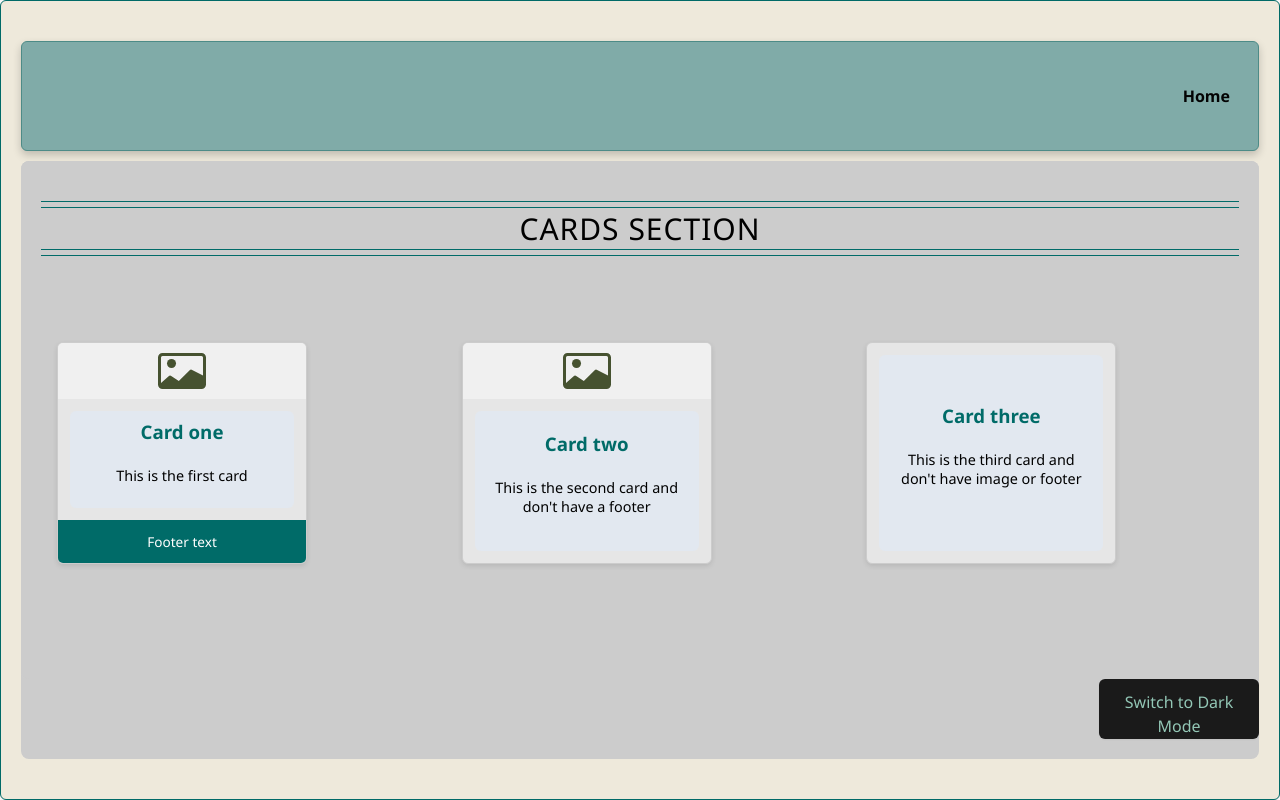
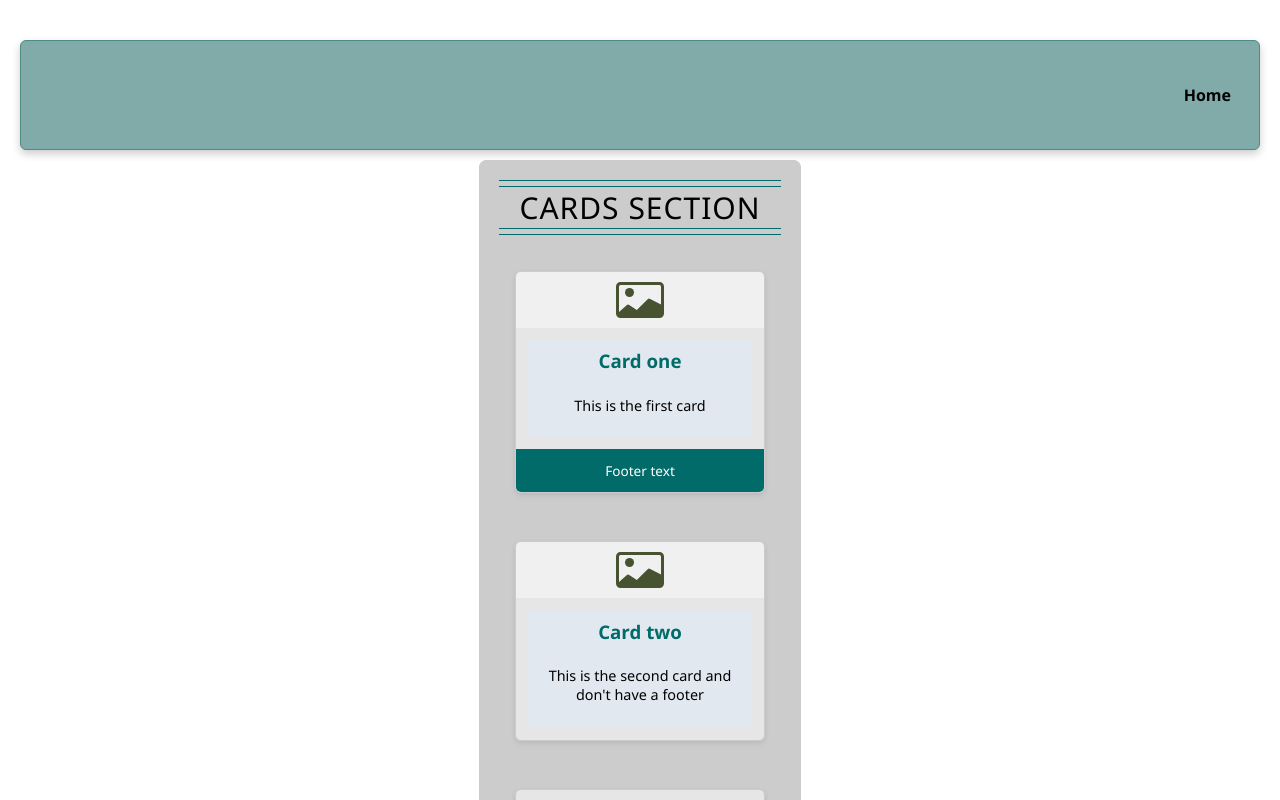
Before and after one commit to Anuska86/LibraryComponent, a React (Vite) app in the folder library-component/: page /cards in a window 1280 px wide. Shown: the top 800 px of the page. Built offline with nearby package versions, Linux system fonts and the light colour scheme.

Commit message:
Update index.css

```diff
--- a/library-component/src/index.css
+++ b/library-component/src/index.css
@@ -3,18 +3,45 @@
 }
 
 html,
-body,
+body {
+  background-color: var(--clr-light-a0);
+  color: var(--clr-dark-a0);
+  font-family: "Segoe UI", Arial, sans-serif;
+  margin: 0;
+  padding: 0;
+  min-height: 100vh;
+  transition: background 0.3s, color 0.3s;
+}
+
+.dark body {
+  background: var(--clr-surface-a0);
+  color: var(--clr-light-a0);
+}
+
 #root {
-  height: 100%;
+  display: flex;
+  flex-direction: column;
+  min-height: 100vh;
+}
+
+.dark #root {
+  background: var(--clr-surface-a20);
 }
 
 a {
-  font-weight: 500;
-  color: #2e37e2;
-  text-decoration: inherit;
+  color: var(--clr-primary-a0);
+  text-decoration: none;
+  transition: color 0.2s;
 }
 a:hover {
-  color: #535bf2;
+  color: var(--clr-primary-a20);
+}
+
+.dark a {
+  color: var(--clr-primary-a40);
+}
+.dark a:hover {
+  color: var(--clr-primary-a10);
 }
 
 nav {
@@ -24,6 +51,8 @@ nav {
 }
 
 header {
+  background: var(--clr-primary-a40);
+  color: var(--clr-light-a0);
   display: flex;
   justify-content: space-between;
   align-items: center;
@@ -32,8 +61,10 @@ header {
   margin-bottom: 10px;
   height: 110px;
   width: 100%;
+  border: 1px solid var(--clr-primary-a20);
   border-radius: 6px;
   box-sizing: border-box;
+  flex: 0 0 auto;
 }
 
 header a {
@@ -45,14 +76,11 @@ header a {
 
 header a:hover {
   color: #535bf2;
-  text-decoration: underline;
-}
-
   .title {
     text-align: center;
     font-size: 30px;
     font-weight: 300;
-  color: #222;
+    color: var(--clr-dark-a0);
     letter-spacing: 1px;
     text-transform: uppercase;
     display: block;
@@ -63,16 +91,8 @@ header a:hover {
     margin-bottom: 70px;
     margin-top: 40px;
   }
-
-.title:after,
-.title:before {
-  content: " ";
-  display: block;
-  width: 100%;
-  border-bottom: 1px solid #c50000;
-  border-top: 1px solid #c50000;
-  height: 5px;
-  background-color: #f5ecd5;
+  margin-bottom: 70px;
+  margin-top: 40px;
 }
 
 .introduction {
@@ -80,21 +100,11 @@ header a:hover {
   align-items: center;
 }
 
-body {
-  margin: 0;
-  padding: 0;
-  background-color: var(--clr-light-a0);
-  color: var(--clr-dark-a0);
-}
-p {
-  font-size: large;
-  color: var(--clr-dark-a0);
-}
-
 main {
-  height: 100vh;
-  width: 100vw;
-  display: block;
+  width: 100%;
+  display: flex;
+  flex: 1 1 auto;
+  flex-direction: column;
   justify-content: center;
   align-items: center;
 }
@@ -167,14 +177,16 @@ button:focus-visible {
 .link-button {
   display: inline-block;
   text-align: center;
-  text-decoration: none;
+  text-decoration: underline;
   border: none;
   padding: 0.75rem 1.375rem;
-  color: initial;
+  color: var(--clr-primary-a0);
   font-weight: 700;
   border-radius: 6px;
   cursor: pointer;
   transition: transform 0.1s ease-in-out;
+  background: none;
+  font-size: 1rem;
 }
 
 .link-button:hover {
@@ -238,31 +250,6 @@ button:focus-visible {
 /* Dark and Light Theme Styles */
 
 /* Light mode (default) */
-:root {
-  --clr-dark-a0: #000000;
-  --clr-light-a0: #ffffff;
-
-  --clr-primary-a0: #006b68;
-  --clr-primary-a10: #307b77;
-  --clr-primary-a20: #4d8b87;
-  --clr-primary-a30: #679b97;
-  --clr-primary-a40: #80aba8;
-  --clr-primary-a50: #99bbb9;
-
-  --clr-surface-a0: #f8f8f8;
-  --clr-surface-a10: #e6e6e6;
-  --clr-surface-a20: #cccccc;
-  --clr-surface-a30: #b3b3b3;
-  --clr-surface-a40: #999999;
-  --clr-surface-a50: #808080;
-
-  --clr-surface-tonal-a0: #f0f4f8;
-  --clr-surface-tonal-a10: #e2e8f0;
-  --clr-surface-tonal-a20: #cbd5e1;
-  --clr-surface-tonal-a30: #94a3b8;
-  --clr-surface-tonal-a40: #64748b;
-  --clr-surface-tonal-a50: #475569;
-}
 
 /* Dark mode overrides */
 .dark {
@@ -291,49 +278,33 @@ button:focus-visible {
   --clr-surface-tonal-a50: #949ca4;
 }
 
-html,
-body,
-#root {
-  height: 100%;
-  background: var(--clr-surface-a0);
-  color: var(--clr-dark-a0);
-  font-family: "Segoe UI", Arial, sans-serif;
-  margin: 0;
-  padding: 0;
-}
+/* (Consolidated into the first selector, so this block is removed) */
 
 .app-container {
   display: flex;
   flex-direction: column;
   align-items: center;
   text-align: center;
-  justify-content: space-between;
-  min-height: 100vh;
+  justify-content: flex-start;
   transition: background-color 0.3s, color 0.3s;
   padding: 40px 20px;
   margin: 0 auto;
   width: 100%;
   box-sizing: border-box;
-}
-
-.content {
-  text-align: center;
-  transition: color 0.3s;
-  display: flex;
-  flex-direction: column;
-  justify-content: space-between;
-  border-radius: 6px;
-  width: 100%;
-  flex: 1;
+  flex: 1 1 auto;
 }
 
 .page-content {
-  flex-grow: 1;
+  flex: 1 1 auto;
+  display: flex;
+  flex-direction: column;
   width: 100%;
   padding-inline: 20px;
   box-sizing: border-box;
   margin-left: 0;
   margin-right: 0;
+  background: var(--clr-surface-a0);
+  color: var(--clr-dark-a0);
 }
 
 .theme-button {
@@ -351,7 +322,8 @@ body,
   color: #93c7b6;
 }
 
-.light {
+/* Button variant classes for light and dark buttons */
+.button-light {
   border: 1px solid #0c4a6e;
   border-color: #006a67;
   background-color: #eee9db;
@@ -360,7 +332,22 @@ body,
   border-radius: 6px;
 }
 
-.dark {
+.button-dark {
+  color: #f0f9ff;
+  box-shadow: 0px 1px 2px rgba(0, 0, 0, 0.05);
+  border-radius: 6px;
+}
+
+.button-light {
+  border: 1px solid #0c4a6e;
+  border-color: #006a67;
+  background-color: #eee9db;
+  color: #0c4a6e;
+  box-shadow: 0px 1px 2px rgba(0, 0, 0, 0.05);
+  border-radius: 6px;
+}
+
+.button-dark {
   color: #f0f9ff;
   box-shadow: 0px 1px 2px rgba(0, 0, 0, 0.05);
   border-radius: 6px;
@@ -370,12 +357,7 @@ body,
 body.dark button {
   background-color: #000b58;
   color: #fff4b7;
-  border-color: #006a67;
-}
-
-.dark button.button-success {
-  color: #bbf7d0;
-  background-color: #166534;
+  /* Removed duplicate .dark button definition for clarity */
   border-color: #006a67;
 }
 
@@ -477,65 +459,10 @@ body.dark button {
 }
 
 /* =========================
-   Base Styles
-   ========================= */
-
-html,
-body,
-#root {
-  height: 100%;
-  background: var(--clr-surface-a0);
-  color: var(--clr-dark-a0);
-  font-family: "Segoe UI", Arial, sans-serif;
-  margin: 0;
-  padding: 0;
-}
-
-body {
-  background: var(--clr-surface-a0);
-  color: var(--clr-dark-a0);
-  transition: background 0.3s, color 0.3s;
-}
-
-.dark body {
-  background: var(--clr-surface-a0);
-  color: var(--clr-light-a0);
-}
-
-a {
-  color: var(--clr-primary-a0);
-  text-decoration: none;
-  transition: color 0.2s;
-}
-a:hover {
-  color: var(--clr-primary-a20);
-}
-
-.dark a {
-  color: var(--clr-primary-a40);
-}
-.dark a:hover {
-  color: var(--clr-primary-a10);
-}
-
-/* =========================
    Header & Navigation
    ========================= */
 
-header {
-  background: var(--clr-primary-a40);
-  color: var(--clr-light-a0);
-  display: flex;
-  justify-content: space-between;
-  align-items: center;
-  padding-inline: 20px;
-  box-shadow: 0 4px 8px rgba(0, 0, 0, 0.2);
-  margin-bottom: 10px;
-  height: 110px;
-  width: 100%;
-  border: 1px solid var(--clr-primary-a20);
-  border-radius: 6px;
-}
+/* header styles consolidated above */
 
 .dark header {
   background: var(--clr-surface-a10);
@@ -543,9 +470,6 @@ header {
   border-color: var(--clr-primary-a0);
 }
 
-.dark #root {
-  background: var(--clr-surface-a20);
-}
 /* =========================
    Titles
    ========================= */
@@ -560,21 +484,7 @@ header {
   display: block;
   grid-template-columns: 1fr max-content 1fr;
   grid-template-rows: 27px 0;
-  grid-gap: 20px;
-  align-items: center;
-  margin-bottom: 70px;
-  margin-top: 40px;
-}
-
-.title:after,
-.title:before {
-  content: " ";
-  display: block;
-  width: 100%;
-  border-bottom: 1px solid var(--clr-primary-a0);
-  border-top: 1px solid var(--clr-primary-a0);
-  height: 5px;
-  background-color: var(--clr-surface-a0);
+  /* .title styles consolidated above; duplicate removed */
 }
 
 .dark .title {
@@ -639,16 +549,6 @@ header {
 }
 
 /* Link Button */
-.link-button {
-  background: none;
-  border: none;
-  color: var(--clr-primary-a0);
-  text-decoration: underline;
-  cursor: pointer;
-  font-size: 1rem;
-  padding: 0;
-}
-
 .dark .link-button {
   color: var(--clr-light-a0);
 }
```
Lines whose indentation alone changed are shown as unchanged.
